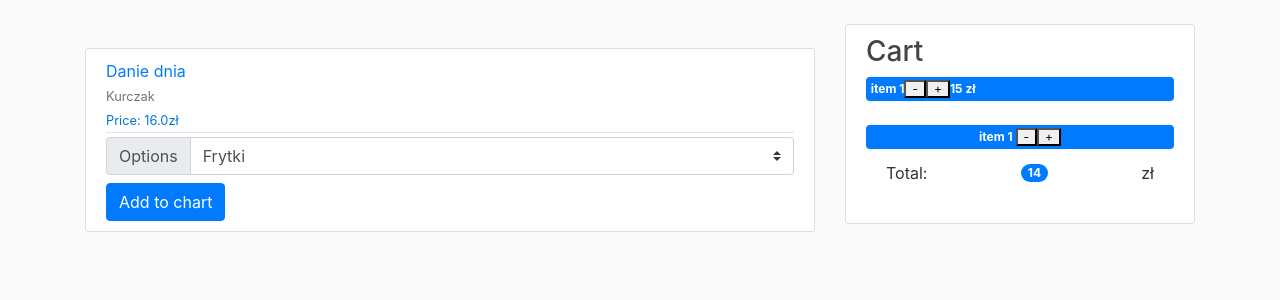
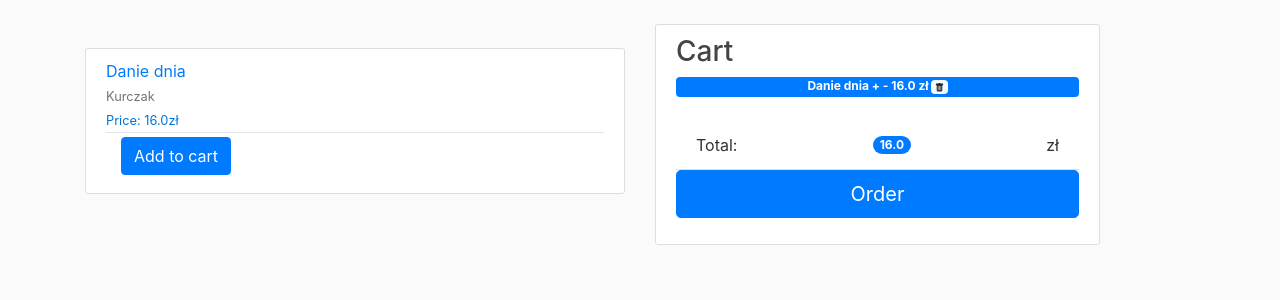
Before and after one commit to Guldier/Guldier, a Django app: page /open_dish/1/ in a window 1280 px wide. Shown: the part 56-356 px from the top of the page. Run offline with Django 3.2, Linux system fonts and the light colour scheme; a user stored in the database is signed in; data comes from the database, SQL or seed files in the repository; both versions use the stored data as it was after the commit; some libraries are stand-ins or nearby versions.

Commit message:
sklep dziala bez finalizacji zamowienia i Podsumowania wszyskich zamowien

```diff
--- a/shop/admin.py
+++ b/shop/admin.py
@@ -1,7 +1,8 @@
 from django.contrib import admin
-from .models import Dish, AddOn, Composition
+from .models import Dish, AddOn, Composition, Chart
 
 admin.site.register(Dish)
 admin.site.register(AddOn)
 admin.site.register(Composition)
+admin.site.register(Chart)
 # Register your models here.
--- a/shop/templates/shop/base.html
+++ b/shop/templates/shop/base.html
@@ -56,24 +56,36 @@
             {% endfor %}
         {% endif %}
         <div class="row">
-            <div class="col-md-8">
+            <div class="col-md-6">
                 {% block content %}{% endblock %}
             </div>
-            <div class="col-md-4">
+            <div class="col-md-5">
                 {% if user.is_authenticated %}
-                    <div class="content-section">
+                    {% if not profile_view%}
+                        <div class="content-section" wrap="soft";>
                             <h3>Cart</h3>
                                 <ul class="list-group list-group-flush">
-                                <span class="badge badge-primary d-flex align-items-center"> item 1 <button>-</button><button>+</button> 15 zł </span>
+                                    {% for item in cart %}
+                                        <span class="badge badge-primary">{{ item.composition }} - {{item.composition.price}} zł
+                                            <a class="badge badge-light" href="{% url 'shop-delete-from-cart' item.id %}">
+                                                <svg width="1em" height="1em" viewBox="0 0 16 16" class="bi bi-trash-fill" fill="currentColor" xmlns="http://www.w3.org/2000/svg">
+                                                    <path fill-rule="evenodd" d="M2.5 1a1 1 0 0 0-1 1v1a1 1 0 0 0 1 1H3v9a2 2 0 0 0 2 2h6a2 2 0 0 0 2-2V4h.5a1 1 0 0 0 1-1V2a1 1 0 0 0-1-1H10a1 1 0 0 0-1-1H7a1 1 0 0 0-1 1H2.5zm3 4a.5.5 0 0 1 .5.5v7a.5.5 0 0 1-1 0v-7a.5.5 0 0 1 .5-.5zM8 5a.5.5 0 0 1 .5.5v7a.5.5 0 0 1-1 0v-7A.5.5 0 0 1 8 5zm3 .5a.5.5 0 0 0-1 0v7a.5.5 0 0 0 1 0v-7z"/>
+                                                </svg>
+                                            </a>
+                                        </span>
                                         <br>
-                                <span class="badge badge-primary"> item 1 <button>-</button><button>+</button></span>
+                                    {% endfor %}
 
                                     <li class="list-group-item d-flex justify-content-between align-items-center">Total:
-                                <span class="badge badge-primary badge-pill">14</span> zł
+                                        <span class="badge badge-primary badge-pill">{{sum_price}}</span> zł
                                     </li>
+                                    <div class="text-center">
+                                        <button class="btn btn-primary btn-lg btn-block"> Order </button>
+                                    </div>
                                 </ul>
                             </p>
                         </div>
+                    {% endif %}
                 {% endif %}
             </div>
         </div>
--- a/shop/templates/shop/home.html
+++ b/shop/templates/shop/home.html
@@ -8,6 +8,7 @@
         <a class="flex-sm-fill text-sm-center nav-link" href="{% url 'shop-select' 'main'%}">Mains</a>
         <a class="flex-sm-fill text-sm-center nav-link" href="{% url 'shop-select' 'soup'%}">Soups</a>
         <a class="flex-sm-fill text-sm-center nav-link" href="{% url 'shop-select' 'fastfood'%}">Fast food</a>
+        <a class="flex-sm-fill text-sm-center nav-link" href="{% url 'shop-select' 'pizza'%}">Pizza</a>
     {% endif %}
     {% if type == 'special' %}
         <a class="flex-sm-fill text-sm-center nav-link" href="{% url 'shop-select' 'all' %}">All</a>
@@ -15,6 +16,7 @@
         <a class="flex-sm-fill text-sm-center nav-link" href="{% url 'shop-select' 'main'%}">Mains</a>
         <a class="flex-sm-fill text-sm-center nav-link" href="{% url 'shop-select' 'soup'%}">Soups</a>
         <a class="flex-sm-fill text-sm-center nav-link" href="{% url 'shop-select' 'fastfood'%}">Fast food</a>
+        <a class="flex-sm-fill text-sm-center nav-link" href="{% url 'shop-select' 'pizza'%}">Pizza</a>
     {% endif %}
     {% if type == 'main' %}
         <a class="flex-sm-fill text-sm-center nav-link" href="{% url 'shop-select' 'all' %}">All</a>
@@ -22,6 +24,7 @@
         <a class="flex-sm-fill text-sm-center nav-link active" href="{% url 'shop-select' 'main'%}">Mains</a>
         <a class="flex-sm-fill text-sm-center nav-link" href="{% url 'shop-select' 'soup'%}">Soups</a>
         <a class="flex-sm-fill text-sm-center nav-link" href="{% url 'shop-select' 'fastfood'%}">Fast food</a>
+        <a class="flex-sm-fill text-sm-center nav-link" href="{% url 'shop-select' 'pizza'%}">Pizza</a>
     {% endif %}
     {% if type == 'soup' %}
         <a class="flex-sm-fill text-sm-center nav-link" href="{% url 'shop-select' 'all' %}">All</a>
@@ -29,6 +32,7 @@
         <a class="flex-sm-fill text-sm-center nav-link" href="{% url 'shop-select' 'main'%}">Mains</a>
         <a class="flex-sm-fill text-sm-center nav-link active" href="{% url 'shop-select' 'soup'%}">Soups</a>
         <a class="flex-sm-fill text-sm-center nav-link" href="{% url 'shop-select' 'fastfood'%}">Fast food</a>
+        <a class="flex-sm-fill text-sm-center nav-link" href="{% url 'shop-select' 'pizza'%}">Pizza</a>
     {% endif %}
     {% if type == 'fastfood' %}
         <a class="flex-sm-fill text-sm-center nav-link" href="{% url 'shop-select' 'all' %}">All</a>
@@ -36,6 +40,15 @@
         <a class="flex-sm-fill text-sm-center nav-link" href="{% url 'shop-select' 'main'%}">Mains</a>
         <a class="flex-sm-fill text-sm-center nav-link" href="{% url 'shop-select' 'soup'%}">Soups</a>
         <a class="flex-sm-fill text-sm-center nav-link active" href="{% url 'shop-select' 'fastfood'%}">Fast food</a>
+        <a class="flex-sm-fill text-sm-center nav-link" href="{% url 'shop-select' 'pizza'%}">Pizza</a>
+    {% endif %}
+    {% if type == 'pizza' %}
+        <a class="flex-sm-fill text-sm-center nav-link" href="{% url 'shop-select' 'all' %}">All</a>
+        <a class="flex-sm-fill text-sm-center nav-link" href="{% url 'shop-select' 'special'%}">Specials</a>
+        <a class="flex-sm-fill text-sm-center nav-link" href="{% url 'shop-select' 'main'%}">Mains</a>
+        <a class="flex-sm-fill text-sm-center nav-link" href="{% url 'shop-select' 'soup'%}">Soups</a>
+        <a class="flex-sm-fill text-sm-center nav-link" href="{% url 'shop-select' 'fastfood'%}">Fast food</a>
+        <a class="flex-sm-fill text-sm-center nav-link active" href="{% url 'shop-select' 'pizza'%}">Pizza</a>
     {% endif %}
 
 </nav>
@@ -52,16 +65,23 @@
             {% if user.is_authenticated %}
                 {% if addon %}
                     <div class="input-group mb-2">
+
+                        <div class="container-fluid">
+                            <form action="{% url 'shop-add-cart' menu.id %}">
+                                {% if menu.dish_addon %}
                                     <div class="input-group-prepend">
                                         <label class="input-group-text" for="inputGroupSelect01">Options</label>
                                     </div>
-                        <select class="custom-select" id="inputGroupSelect01">
+                                    <select class="custom-select" name="addon_select">
                                         {% for add in addon %}
-                                <option selected>{{ add.name }}</option>
+                                            <option value="{{ add.id }}">{{ add.name }}</option>
                                         {% endfor %}
                                     </select>
+                                {% endif %}
+                                <input type="submit" value="Add to cart" class="btn btn-primary">
+                        </form>
                        </div>
-                    <a class="btn btn-primary" style="color:white" href="#"> Add to chart</a>
+                    </div>
                 {% endif %}
             {% endif %}
         </div>
--- a/shop/urls.py
+++ b/shop/urls.py
@@ -2,7 +2,9 @@ from django.urls import path
 from . import views
 from .views import (
     select_type,
-    open_dish
+    open_dish,
+    add_to_cart,
+    delete_from_cart
 )
 
 urlpatterns = [
@@ -10,4 +12,6 @@ urlpatterns = [
     path('about/', views.about, name='shop-about'),
     path('select_type/<str:type>/', select_type, name='shop-select'),
     path('open_dish/<int:dish>/', open_dish, name='shop-open-dish'),
+    path('add_cart/<int:dish>/', add_to_cart, name='shop-add-cart'),
+    path('delete_cart/<int:composition>/', delete_from_cart, name='shop-delete-from-cart')
 ]
--- a/shop/views.py
+++ b/shop/views.py
@@ -1,18 +1,36 @@
 from django.shortcuts import render, redirect
 from django.contrib import messages
 from django.contrib.auth.decorators import login_required
+from django.views.generic import ListView,TemplateView,CreateView
+from django.contrib.auth.models import User
+from django.db.models import Sum
 from .models import (
     Dish,
-    AddOn
+    AddOn,
+    Composition,
+    Chart
+)
+
+from users.models import (
+    Profile
 )
 
 title = 'Home'
 
 def home (request):
+    items_in_cart = Chart.objects.filter(user=request.user.id)
+    total_price = 0
+    for item in items_in_cart:
+        total_price += item.composition.price
+        if item.composition.addon.name == 'empty':
+            item.composition.addon.name = ' '
+
     context = {
         'dish': Dish.objects.all(),
         'title': title,
-        'type': 'all'
+        'type': 'all',
+        'cart': items_in_cart,
+        'sum_price': total_price
     }
     return render(request, 'shop/home.html',context)
 
@@ -25,23 +43,85 @@ def select_type(request, type):
     if type == "all":
        return redirect('shop-home')
     else:
+        items_in_cart = Chart.objects.filter(user=request.user.id)
+        total_price = 0
+        for item in items_in_cart:
+            total_price += item.composition.price
+            if item.composition.addon.name == 'empty':
+                item.composition.addon.name = ' '
+
         context ={
             'dish':Dish.objects.filter(dish_type = type),
             'title': title,
-            'type': type
+            'type': type,
+            'cart': items_in_cart,
+            'sum_price': total_price
         }
         return render(request, 'shop/home.html',context)
 
 def open_dish(request, dish):
+    items_in_cart = Chart.objects.filter(user=request.user.id)
+    total_price = 0
+    for item in items_in_cart:
+        total_price += item.composition.price
+        if item.composition.addon.name == 'empty':
+            item.composition.addon.name = ' '
+
     context = {
         'dish': Dish.objects.filter(id=dish),
         'titele': title,
-        'addon': AddOn.objects.filter(addon_type='first')
+        'addon': AddOn.objects.filter(addon_type='first'),
+        'cart': items_in_cart,
+        'sum_price': total_price
     }
     return render(request, 'shop/home.html', context)
 
-def add_to_cart(request, dish, addon):
-    #addtoTempCart
-    #selectFromTempCart
-    #render
-    return
+@login_required
+def add_to_cart(request, dish):
+    #pobranie dania
+    dishDB = Dish.objects.get(id=dish)
+    a=0
+    #czy danie ma dodatek
+    if dishDB.dish_addon:
+        if request.method == 'GET':
+            a = request.GET['addon_select']
+    else:
+        addon_empty = AddOn.objects.get(addon_type='empty')
+        a = addon_empty.id
+
+    #podbranie dodatku i klienta
+    addonDB = AddOn.objects.get(id=a)
+    user = User.objects.get(id=request.user.id)
+    try:
+        profil = Profile.objects.get(user=user)
+    except:
+        messages.warning(request,'Need to feed your account')
+        return redirect('shop-home')
+    #sprawdzenie zawartosci koszyka
+    items_in_cart = Chart.objects.filter(user=request.user.id)
+    total_price = 0
+    for item in items_in_cart:
+        total_price += item.composition.price
+
+    #pobranie nowej nowej kombinacji
+    try:
+        composition = Composition.objects.get(dish=dishDB, addon=addonDB)
+    except Composition.DoesNotExist:
+        price = dishDB.price + addonDB.price
+        composition = Composition(dish=dishDB, addon=addonDB, price= price)
+        composition.save()
+
+
+    if profil.money < (total_price + composition.price):
+        messages.warning(request,'Not enough money')
+    else:
+        cart_object = Chart(user=user, composition=composition)
+        cart_object.save()
+
+    return redirect('shop-home')
+
+def delete_from_cart(request, composition):
+    item = Chart.objects.get(id=composition)
+    item.delete()
+
+    return redirect('shop-home')
--- a/users/views.py
+++ b/users/views.py
@@ -21,6 +21,7 @@ def register(request):
 @login_required
 def profile(request):
     context  = {
-        'users_log': Profile.objects.filter(user = request.user).exists()
+        'users_log': Profile.objects.filter(user = request.user).exists(),
+        'profile_view': True
     }
     return render(request, 'users/profile.html', context)
```
Also changed, not shown: shop/models.py (+9 -0 lines), db.sqlite3, shop/migrations/0004_composition_price.py (added), shop/migrations/0005_dish_dish_addon.py (added). Lines whose indentation alone changed are shown as unchanged.
